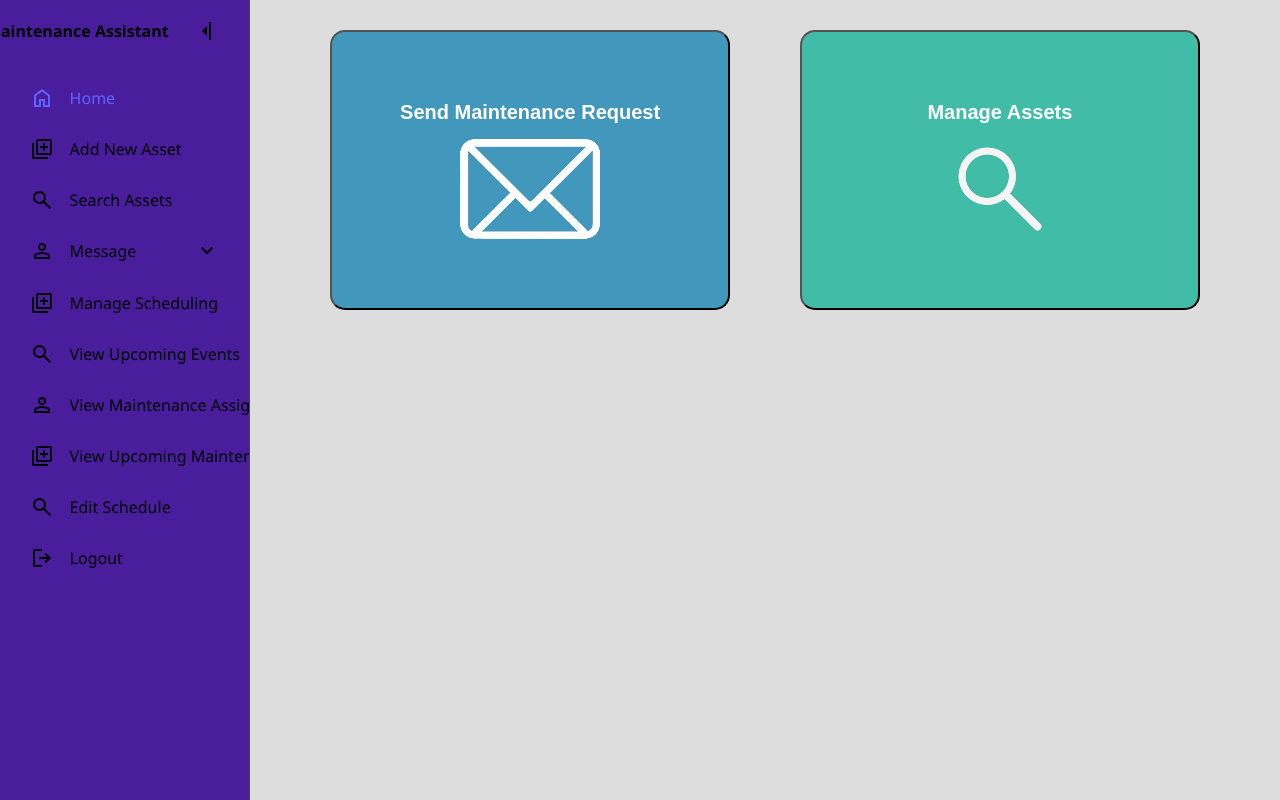
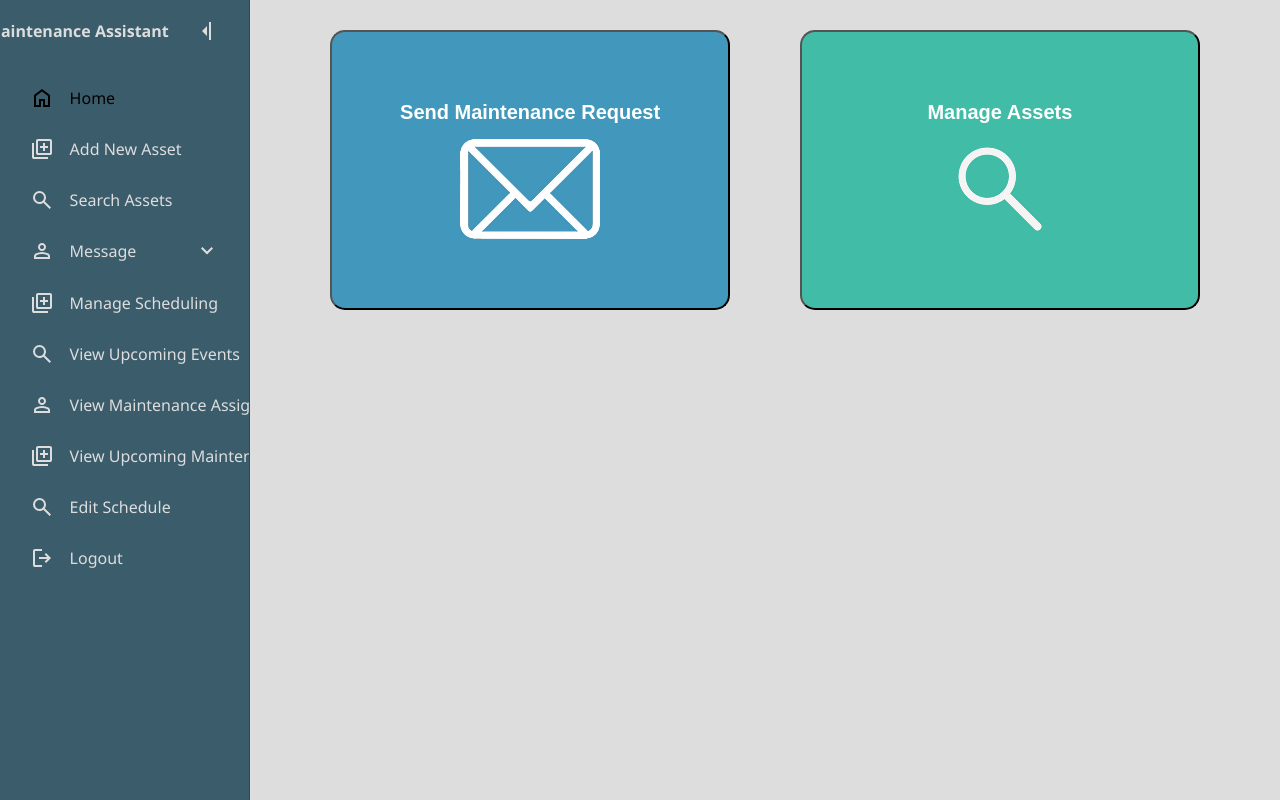
Before and after one commit to Str-Josh/MaintenanceAssistant, a Flask app: page / in a window 1280 px wide. Run offline with Flask 3, Linux system fonts and the light colour scheme; a user stored in the database is signed in.

Commit message:
Adjusting side bar colors

```diff
--- a/static/layouts/navigation_bar_styles.css
+++ b/static/layouts/navigation_bar_styles.css
@@ -4,11 +4,11 @@
 
     --line-clr: #42434a;
     --hover-clr: #222533;
-    --text-clr: ;
-    --accent-clr: #5e63ff;
+    --text-clr: #ddddde;
+    --accent-clr: #8AA4AF;
     --secondary-text-clr: #b0b3c1;
 
-    --sidebar-clr: #491d9c;  /* Sidebar navigator background color */
+    --sidebar-clr: #3B5C6A;  /* Sidebar navigator background color */
     --sidebar-text-clr: #ffffff;
     --sidebar-hover-clr: #285162;
 
@@ -43,7 +43,7 @@ body.navbar #sidebar{
     padding: 5px 1em;
     background-color: var(--sidebar-clr);
     border-right: 1px solid var(--line-clr);
-
+    color: var(--text-clr);
     position: sticky;
     top: 0;
     align-self: start;
@@ -67,10 +67,11 @@ body.navbar #sidebar > ul > li:first-child{
     }
 }
 body.navbar #sidebar ul li.active a{
-    color: var(--accent-clr);
+    color: black;
+    background-color: (var(--accent-clr));
 
     svg{
-        fill: var(--accent-clr);
+        fill: black;
     }
 }
 
```
